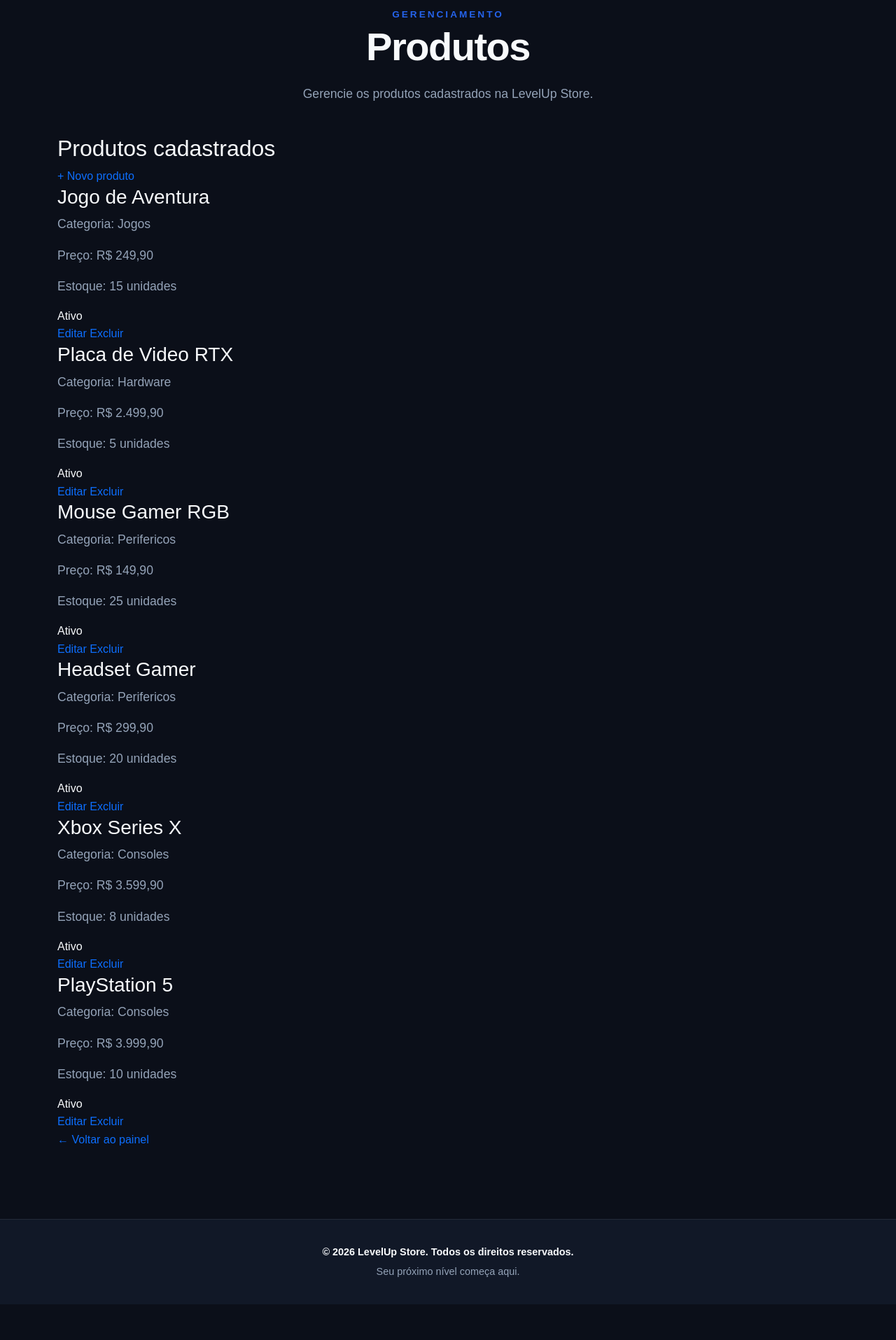
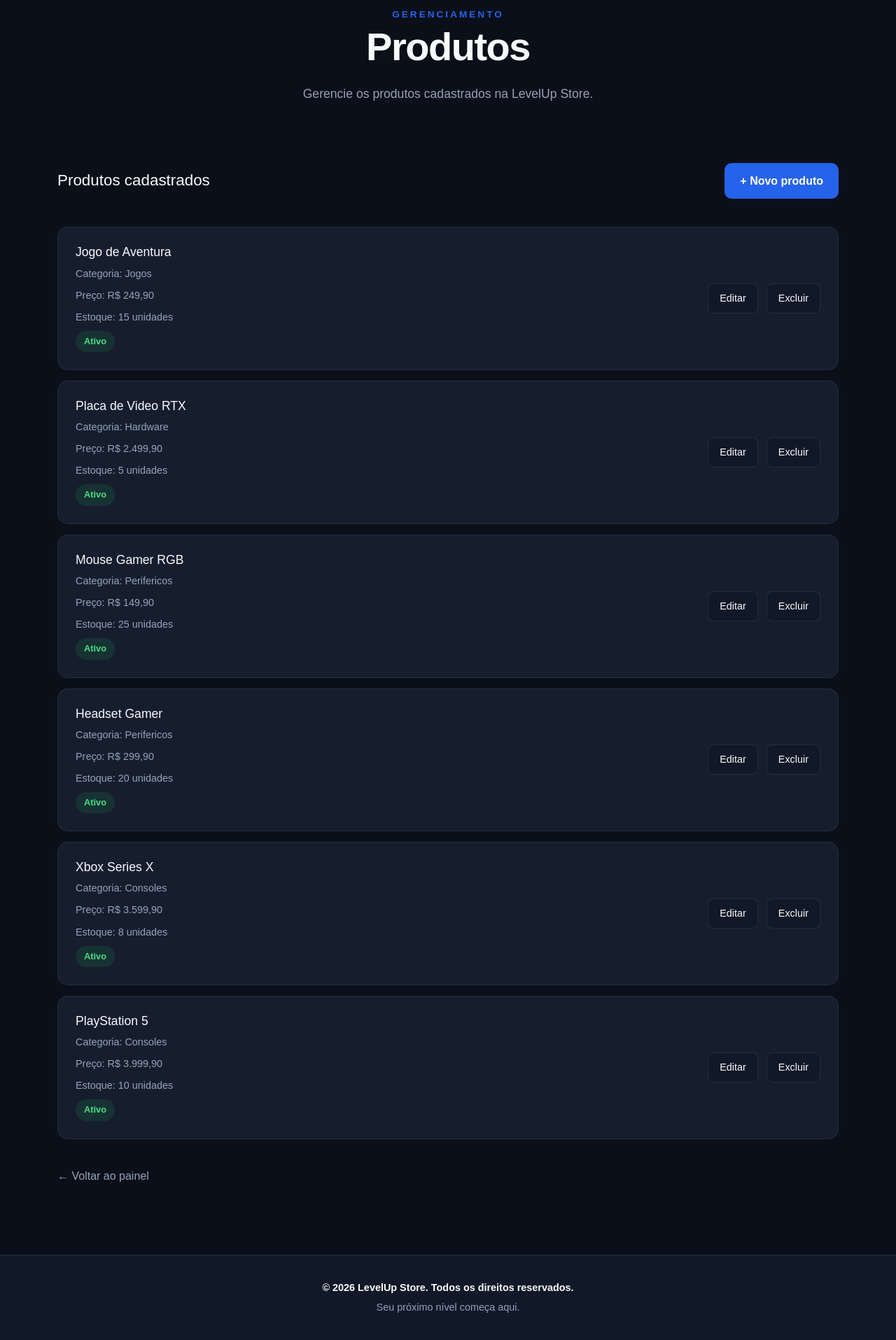
Before and after one commit to GabrielMiranda14/levelup-store, a PHP site: page /admin/produtos.php in a window 1280 px wide. Shown: the part 185-2100 px from the top of the page at 70% size. Before the commit the page ends 2049 px from the top, so only its background shows below. Run offline with PHP 8.4, Linux system fonts and the light colour scheme; the visitor is signed in with stand-in values (Sample User, id 1); data comes from the database, SQL or seed files in the repository; data that the repository does not hold is empty.

Commit message:
style: customize admin dashboard and product manegement

```diff
--- a/assets/css/style.css
+++ b/assets/css/style.css
@@ -1033,3 +1033,282 @@ footer p:first-child {
 .order-success-card .checkout-button {
     max-width: 280px;
 }
+
+/* ==============================
+   PAINEL ADMINISTRATIVO
+============================== */
+
+.admin-page {
+    display: flex;
+    flex-direction: column;
+    gap: 40px;
+}
+
+.admin-options {
+    display: grid;
+    grid-template-columns: repeat(2, 1fr);
+    gap: 25px;
+}
+
+.admin-card {
+    display: flex;
+    flex-direction: column;
+    gap: 15px;
+    padding: 30px;
+    background: var(--cor-card);
+    border: 1px solid rgba(148, 163, 184, 0.12);
+    border-radius: 18px;
+    text-decoration: none;
+    transition: 0.3s ease;
+}
+
+.admin-card:hover {
+    transform: translateY(-5px);
+    border-color: var(--cor-azul);
+    background: #1b263b;
+}
+
+.admin-card h2 {
+    color: var(--cor-texto);
+    font-size: 1.5rem;
+    margin: 0;
+}
+
+.admin-card p {
+    color: var(--cor-texto-secundario);
+    margin: 0;
+    line-height: 1.6;
+}
+
+.admin-card span {
+    color: var(--cor-azul);
+    font-weight: 600;
+}
+
+/* CABEÇALHO DAS LISTAGENS */
+
+.admin-products-header {
+    display: flex;
+    justify-content: space-between;
+    align-items: center;
+    gap: 20px;
+}
+
+.admin-products-header h2 {
+    font-size: 1.4rem;
+    margin: 0;
+}
+
+/* BOTÕES ADMINISTRATIVOS */
+
+.admin-button {
+    display: inline-block;
+    padding: 13px 22px;
+    background: var(--cor-azul);
+    color: #fff;
+    border: none;
+    border-radius: 10px;
+    font-weight: 600;
+    text-decoration: none;
+    text-align: center;
+    cursor: pointer;
+    transition: 0.2s ease;
+}
+
+.admin-button:hover {
+    background: #1d4ed8;
+    color: #fff;
+    transform: translateY(-2px);
+}
+
+.admin-button:active {
+    transform: scale(0.96);
+}
+
+/* LISTAGEM DE PRODUTOS */
+
+.admin-products-list {
+    display: flex;
+    flex-direction: column;
+    gap: 15px;
+}
+
+.admin-product-item {
+    display: flex;
+    justify-content: space-between;
+    align-items: center;
+    gap: 25px;
+    padding: 25px;
+    background: var(--cor-card);
+    border: 1px solid rgba(148, 163, 184, 0.12);
+    border-radius: 15px;
+    transition: 0.2s ease;
+}
+
+.admin-product-item:hover {
+    border-color: rgba(37, 99, 235, 0.6);
+}
+
+.admin-product-info {
+    display: flex;
+    flex-direction: column;
+    gap: 8px;
+}
+
+.admin-product-info h3 {
+    color: var(--cor-texto);
+    font-size: 1.1rem;
+    margin: 0;
+}
+
+.admin-product-info p {
+    color: var(--cor-texto-secundario);
+    margin: 0;
+    font-size: 0.9rem;
+}
+
+.admin-product-info span {
+    width: fit-content;
+    padding: 5px 12px;
+    background: rgba(34, 197, 94, 0.12);
+    color: #4ade80;
+    border-radius: 20px;
+    font-size: 0.8rem;
+    font-weight: 600;
+}
+
+/* AÇÕES DOS PRODUTOS */
+
+.admin-product-actions {
+    display: flex;
+    align-items: center;
+    gap: 12px;
+}
+
+.admin-product-actions a {
+    padding: 9px 16px;
+    background: var(--cor-secundaria);
+    color: var(--cor-texto);
+    border: 1px solid rgba(148, 163, 184, 0.15);
+    border-radius: 8px;
+    text-decoration: none;
+    font-size: 0.9rem;
+    transition: 0.2s ease;
+}
+
+.admin-product-actions a:first-child:hover {
+    border-color: var(--cor-azul);
+    color: #60a5fa;
+}
+
+.admin-product-actions a:last-child:hover {
+    border-color: #ef4444;
+    color: #f87171;
+}
+
+/* FORMULÁRIOS ADMINISTRATIVOS */
+
+.admin-form-container {
+    width: 100%;
+    max-width: 750px;
+    margin: 0 auto;
+    padding: 35px;
+    background: var(--cor-card);
+    border: 1px solid rgba(148, 163, 184, 0.12);
+    border-radius: 18px;
+}
+
+.admin-form {
+    display: flex;
+    flex-direction: column;
+    gap: 22px;
+}
+
+.admin-form .form-group {
+    display: flex;
+    flex-direction: column;
+    gap: 9px;
+}
+
+.admin-form .form-group label {
+    color: var(--cor-texto);
+    font-weight: 600;
+}
+
+.admin-form input,
+.admin-form textarea,
+.admin-form select {
+    width: 100%;
+    padding: 13px 15px;
+    background: var(--cor-secundaria);
+    color: var(--cor-texto);
+    border: 1px solid rgba(148, 163, 184, 0.2);
+    border-radius: 9px;
+    outline: none;
+    font: inherit;
+    transition: 0.2s ease;
+}
+
+.admin-form input:focus,
+.admin-form textarea:focus,
+.admin-form select:focus {
+    border-color: var(--cor-azul);
+    box-shadow: 0 0 0 3px rgba(37, 99, 235, 0.12);
+}
+
+.admin-form textarea {
+    resize: vertical;
+}
+
+.admin-form select option {
+    background: var(--cor-secundaria);
+    color: var(--cor-texto);
+}
+
+.admin-back-link {
+    display: inline-block;
+    color: var(--cor-texto-secundario);
+    text-decoration: none;
+    transition: 0.2s ease;
+}
+
+.admin-back-link:hover {
+    color: var(--cor-azul);
+}
+
+/* EXCLUSÃO DE PRODUTOS */
+
+.admin-delete-content {
+    display: flex;
+    flex-direction: column;
+    gap: 15px;
+}
+
+.admin-delete-content p {
+    color: var(--cor-texto-secundario);
+    line-height: 1.6;
+}
+
+.admin-delete-content strong {
+    color: var(--cor-texto);
+}
+
+.admin-delete-button {
+    padding: 13px 20px;
+    background: #dc2626;
+    color: #fff;
+    border: none;
+    border-radius: 10px;
+    font-weight: 600;
+    cursor: pointer;
+    transition: 0.2s ease;
+}
+
+.admin-delete-button:hover {
+    background: #b91c1c;
+    transform: translateY(-2px);
+}
+
+.admin-delete-button:active {
+    transform: scale(0.96);
+}
```
